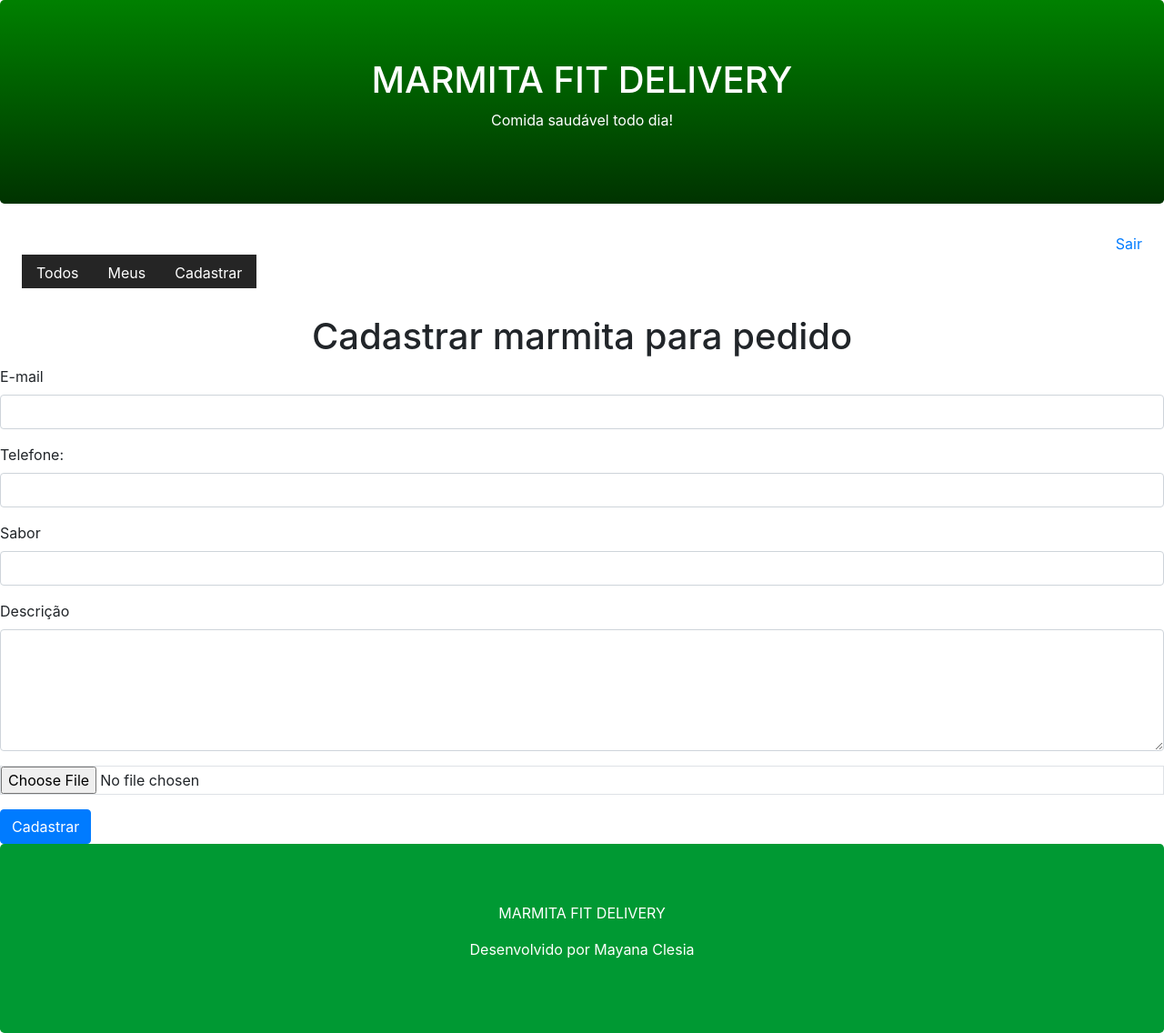
After one commit to mayanac/crudprojeto_django, a Django app: page /marmita/register/ in a window 1280 px wide. The commit adds this page. Shown: the whole page at 91% size. Run offline with Django 4.2, Linux system fonts and the light colour scheme; parts of the project's set-up code (start-up, migrations or seed data) failed here and were passed over; some libraries are stand-ins or nearby versions.

Commit message:
atualizado

```diff
--- a/MarmitaFit/urls.py
+++ b/MarmitaFit/urls.py
@@ -12,9 +12,13 @@ urlpatterns = [
 
     path('admin/', admin.site.urls),
     path('marmita/all/',views.list_all_marmitas),
+    path('marmita/user/', views.list_user_marmitas),
+    path('marmita/detail/<id>/', views.marmita_detail),
     path('login/',views.login_user),
     path('login/submit',views.submit_login),
     path('/logout/',views.logout_user),
+    path('marmita/register/', views.register_marmita),
+    path('marmita/register/submit', views.set_marmita),
     path('', RedirectView.as_view(url='marmita/all/'))
 
 ]
--- a/core/views.py
+++ b/core/views.py
@@ -1,3 +1,4 @@
+import email
 from multiprocessing import AuthenticationError
 from django.shortcuts import render, redirect
 from django.views.decorators.csrf import csrf_protect
@@ -6,10 +7,33 @@ from django.contrib import messages
 from django.contrib.auth.decorators import login_required
 from .models import Marmita
 
+def register_marmita(request):
+    return render(request, 'register_marmita.html')
+
+@login_required(login_url='/login/')
+def set_marmita(request):
+    sabor =request.POST.get('sabor')
+    email =request.POST.get('email')
+    phone =request.POST.get('phone')
+    descricao =request.POST.get('descricao')
+    file =request.FILE.get('file')
+    user =request.user
+    marmita = Marmita.objects.create(sabor=sabor, descricao=descricao)
+    return redirect('/')
+
 @login_required(login_url='/login')
 def list_all_marmitas(request):
     marmita = Marmita.objects.filter(active=True)
     return render(request, 'list.html', {'marmita':marmita})
+
+def list_user_marmitas(request):
+    marmita = Marmita.objects.filter(active=True, user=request.user)
+    return render(request, 'list.html',{'marmita':marmita})
+
+def marmita_detail(request, id):
+    marmita = Marmita.objects.get(active=True, id=id)
+    print(marmita.id)
+    return render(request, 'marmita.html',{'marmita':marmita})
 
 def logout_user(request):
     print(request.user)
--- a/templates/model_footer.html
+++ b/templates/model_footer.html
@@ -1,5 +1,6 @@
 <div class="jumbotron footer text-center" style="background-color:#009933;
-                                                                 color:white">
+                                                                 color:white;
+                                                                 margin-bottom: 0;">
     <p>MARMITA FIT DELIVERY</p>
     <P>Desenvolvido por Mayana Clesia</P>
 </div>
--- a/templates/model_head.html
+++ b/templates/model_head.html
@@ -41,12 +41,12 @@
     </div>
 
     <div id="menu">
-        <ul class="nav ml-4">
+        <ul class="nav ml-4 mb-4">
             <li class="nav-item">
-                <a class="nav-link" href="#" >Todos</a>
+                <a class="nav-link" href="/marmita/user/" >Todos</a>
             </li>
             <li class="nav-item">
-                <a class="nav-link" href="#" >Meus</a>
+                <a class="nav-link" href="/marmita/user/" >Meus</a>
             </li>
             <li class="nav-item">
                 <a class="nav-link" href="#" >Cadastrar</a>
--- a/templates/model_page.html
+++ b/templates/model_page.html
@@ -1,6 +1,7 @@
 <!DOCTYPE html>
 <html>
 <head>
+    {% block style %}{% endblock %}
     {% include "model_head.html" %}
 
 </head>
--- /dev/null
+++ b/templates/register_marmita.html
@@ -0,0 +1,31 @@
+{% extends "model_page.html" %}
+
+{% block content %}
+<h1 class="text-center">Cadastrar marmita para pedido </h1>
+<form enctype="multipart/form-data" action="submit", method="POST">
+<div class="conteiner">
+    <div class="form-group">
+        <label for="email">E-mail</label>
+        <input class="form-control" name="email" type="text">
+</div>
+<div class="form-group">
+    <label for="phone">Telefone:</label>
+    <input class="form-control" name="phone" type="text">
+</div>
+<div class="form-group">
+    <label for="sabor">Sabor</label>
+    <input class="form-control" name="sabor" type="text">
+</div>
+<div class="form-group">
+    <label for="descricao">Descrição</label>
+    <textarea class="form-control" rows="5" name="descricao"></textarea>
+</div>
+<div class="form-group">
+    <input type="file" class="form-control-file border" name="file" accept="image/*">
+</div>
+<button class="btn btn-primary">
+    Cadastrar
+</button>
+</form>
+</div>
+{% endblock %}
```
Also changed, not shown: templates/list.html (+16 -3 lines), templates/marmita.html (added, +29 -0 lines), db.sqlite3, media/marmita/lasanha_I78KEDS.jpeg (added).
